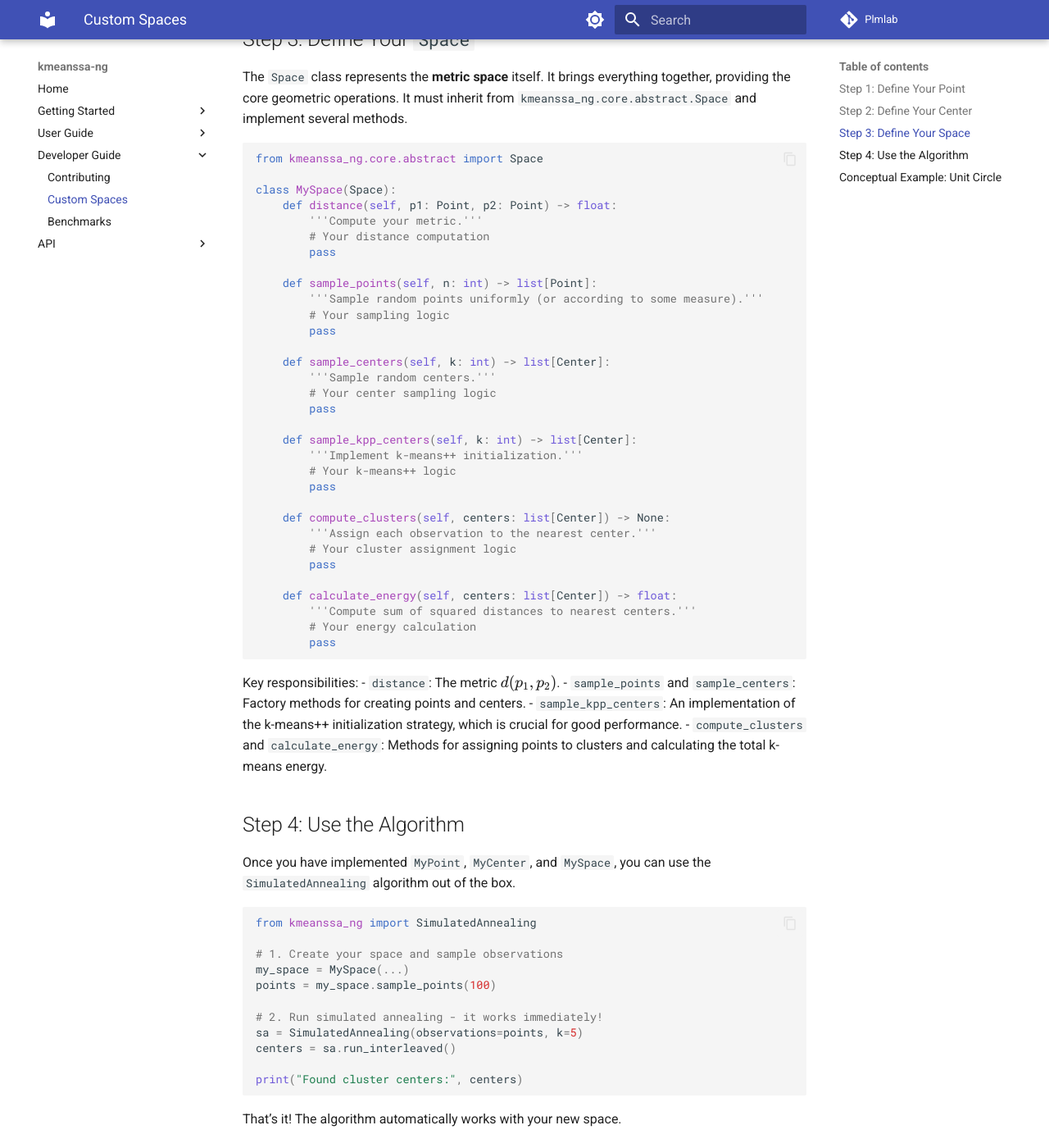
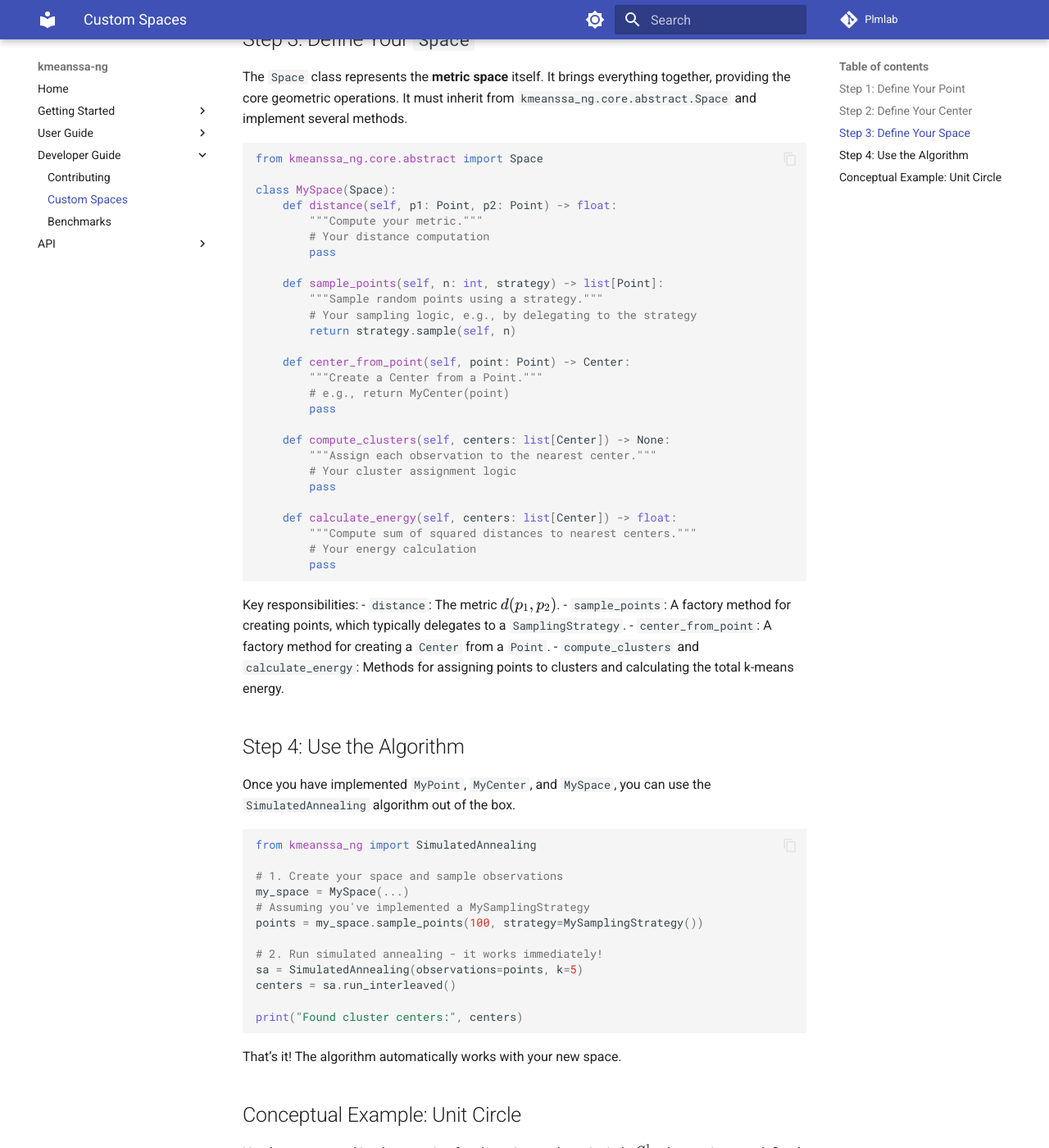
Before and after one commit to klutchnikoff/kmeanssa-ng, an MkDocs documentation site: the page built from docs/custom-spaces.md, in a window 1280 px wide and 1400 px high, scrolled down 1679 px. Shown: the whole window at 82% size. Built offline with MkDocs 1.6.1 and Material for MkDocs 9.7.7, drawn with Linux system fonts in a browser that asks for light colours.

Commit message:
docs: update all examples to include explicit sampling strategies in sample_points() calls

````diff
--- a/docs-src/advanced-usage.qmd
+++ b/docs-src/advanced-usage.qmd
@@ -46,15 +46,17 @@ Now, you can instantiate your custom strategy and pass it to the `run_interleave
 ```{python}
 # Example setup
 from kmeanssa_ng import generate_sbm
+from kmeanssa_ng.quantum_graph.sampling import UniformNodeSampling
 
 # Generate space and data
 my_space = generate_sbm(sizes=[50, 50], p=[[0.8, 0.1], [0.1, 0.8]])
 
-observations = my_space.sample_points(200)
+observations = my_space.sample_points(200, strategy=UniformNodeSampling())
 k = 4
 
 # Create the predefined centers for our strategy
-predefined_centers = my_space.sample_centers(k)
+points_for_centers = my_space.sample_points(k, strategy=UniformNodeSampling())
+predefined_centers = [my_space.center_from_point(p) for p in points_for_centers]
 
 # Instantiate your custom strategy
 my_strategy = MyFixedInit(predefined_centers)
--- a/docs-src/generators.qmd
+++ b/docs-src/generators.qmd
@@ -24,7 +24,8 @@ print(f"Simple graph: {simple_graph.number_of_nodes()} nodes, {simple_graph.numb
 print(f"Bridge length: {simple_graph.get_edge_data('A0', 'B0')['length']}")
 
 # Graph comes pre-computed and ready to use
-points = simple_graph.sample_points(50)
+from kmeanssa_ng.quantum_graph.sampling import UniformNodeSampling
+points = simple_graph.sample_points(50, strategy=UniformNodeSampling())
 print(f"Sampled {len(points)} points for clustering")
 ```
 
@@ -95,7 +96,8 @@ print(f"Karate Club: {karate_qg.number_of_nodes()} nodes, {karate_qg.number_of_e
 print(f"All edges have length 1.5: {all(d['length'] == 1.5 for u,v,d in karate_qg.edges(data=True))}")
 
 # Ready for clustering
-karate_points = karate_qg.sample_points(60)
+from kmeanssa_ng.quantum_graph.sampling import UniformNodeSampling
+karate_points = karate_qg.sample_points(60, strategy=UniformNodeSampling())
 print(f"Sampled {len(karate_points)} points from Karate Club graph")
 ```
 
--- a/docs-src/quickstart.qmd
+++ b/docs-src/quickstart.qmd
@@ -40,8 +40,10 @@ The algorithm quantizes a probability distribution, not a fixed dataset. We need
 In this example, our goal is to find centers for the **uniform distribution over the nodes of the graph**. We thus generate points sampled uniformly from the nodes.
 
 ```{python}
+from kmeanssa_ng.quantum_graph.sampling import UniformNodeSampling
+
 # Sample points to serve as a proxy for a uniform data distribution
-points = graph.sample_points(500)
+points = graph.sample_points(500, strategy=UniformNodeSampling())
 ```
 
 ## 3. Run K-means with Simulated Annealing
--- a/docs/custom-spaces.md
+++ b/docs/custom-spaces.md
@@ -92,42 +92,37 @@ from kmeanssa_ng.core.abstract import Space
 
 class MySpace(Space):
     def distance(self, p1: Point, p2: Point) -> float:
-        '''Compute your metric.'''
+        """Compute your metric."""
         # Your distance computation
         pass
 
-    def sample_points(self, n: int) -> list[Point]:
-        '''Sample random points uniformly (or according to some measure).'''
-        # Your sampling logic
-        pass
+    def sample_points(self, n: int, strategy) -> list[Point]:
+        """Sample random points using a strategy."""
+        # Your sampling logic, e.g., by delegating to the strategy
+        return strategy.sample(self, n)
 
-    def sample_centers(self, k: int) -> list[Center]:
-        '''Sample random centers.'''
-        # Your center sampling logic
-        pass
-
-    def sample_kpp_centers(self, k: int) -> list[Center]:
-        '''Implement k-means++ initialization.'''
-        # Your k-means++ logic
+    def center_from_point(self, point: Point) -> Center:
+        """Create a Center from a Point."""
+        # e.g., return MyCenter(point)
         pass
 
     def compute_clusters(self, centers: list[Center]) -> None:
-        '''Assign each observation to the nearest center.'''
+        """Assign each observation to the nearest center."""
         # Your cluster assignment logic
         pass
 
     def calculate_energy(self, centers: list[Center]) -> float:
-        '''Compute sum of squared distances to nearest centers.'''
+        """Compute sum of squared distances to nearest centers."""
         # Your energy calculation
         pass
 ```
 
 Key responsibilities: - `distance`: The metric $d(p_1, p_2)$. -
-`sample_points` and `sample_centers`: Factory methods for creating
-points and centers. - `sample_kpp_centers`: An implementation of the
-k-means++ initialization strategy, which is crucial for good
-performance. - `compute_clusters` and `calculate_energy`: Methods for
-assigning points to clusters and calculating the total k-means energy.
+`sample_points`: A factory method for creating points, which typically
+delegates to a `SamplingStrategy`. - `center_from_point`: A factory
+method for creating a `Center` from a `Point`. - `compute_clusters` and
+`calculate_energy`: Methods for assigning points to clusters and
+calculating the total k-means energy.
 
 ## Step 4: Use the Algorithm
 
@@ -139,7 +134,8 @@ from kmeanssa_ng import SimulatedAnnealing
 
 # 1. Create your space and sample observations
 my_space = MySpace(...)
-points = my_space.sample_points(100)
+# Assuming you've implemented a MySamplingStrategy
+points = my_space.sample_points(100, strategy=MySamplingStrategy())
 
 # 2. Run simulated annealing - it works immediately!
 sa = SimulatedAnnealing(observations=points, k=5)
````
Also changed, not shown: docs-src/custom-spaces.qmd (+14 -18 lines), docs-src/quantum-graphs.qmd (+7 -4 lines), docs/advanced-usage.md (+4 -2 lines), docs/generators.md (+8 -6 lines), docs/quantum-graphs.md (+14 -11 lines), docs/quickstart.md (+5 -3 lines), docs/quickstart_files/figure-commonmark/cell-5-output-1.png.
